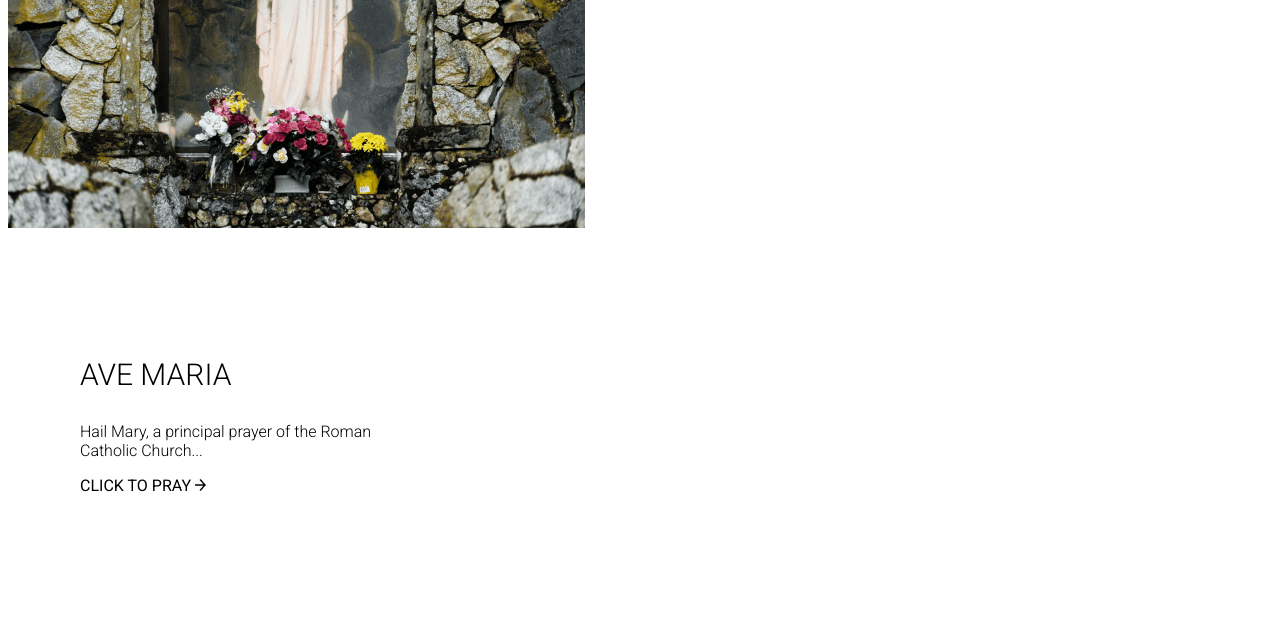
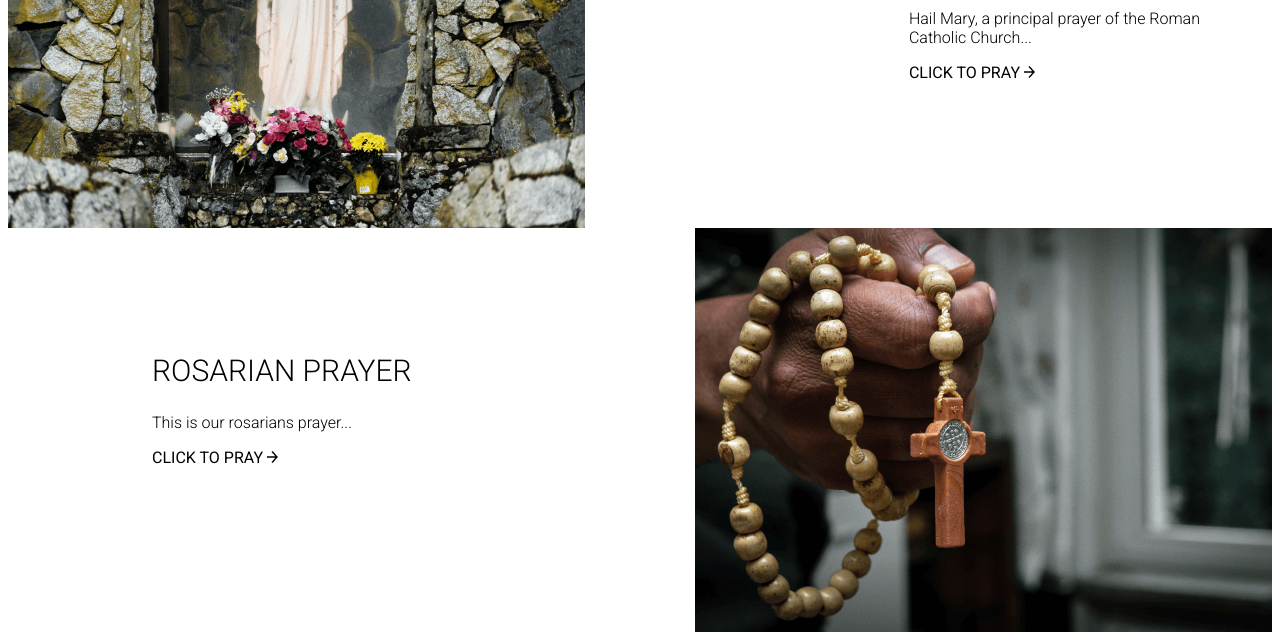
Before and after one commit to TanyaGrb/Religious_Landing, a plain HTML site: page index.html in a window 1280 px wide. Shown: the part 644-1284 px from the top of the page. Drawn offline with Linux system fonts and the light colour scheme.

Commit message:
Three main pics done
Descripted through classes

```diff
--- a/index.css
+++ b/index.css
@@ -24,15 +24,8 @@ h2 {
     margin-top: 0px;
 }
 
-h3 {
-    font-size: 30px;
-    font-family: 'Roboto', sans-serif;
-    font-weight: 300;
+.hblack {
     color: black;
-    text-align: left;
-    padding-left: 72px;
-    padding-top: 125px;
-    margin-top: 0px;
 }
 
 p {
@@ -102,14 +95,22 @@ ul li {
     padding-top: 0px;
     padding-right: 72px;
     background: white ;
+    float: right;
     }
 
 #rectangle_txt_dark{
     margin: 0px;
     height: 404px;
     padding-left: 72px;
-    background: #292929 ;
     }
+
+.rec_txt_d{
+    background: #292929;
+}
+
+.rec_txt_w{
+    background-color: white;
+}
 
 #main_pic_r{
     max-width: 577px;
--- a/index.html
+++ b/index.html
@@ -30,7 +30,7 @@
                 alt="Photo of a wooden cross on a Psalm Book">
             </span>
             <span>
-                <div id="rectangle_txt_dark"> <h2> WELCOME ROSARIANS! </h2></span>
+                <div id="rectangle_txt_dark" class="rec_txt_d"> <h2> WELCOME ROSARIANS! </h2></span>
             <span><p>
                 We are warriors of the blessed virgin mary <br>
                 fight against satan. The holy rosary <br>
@@ -42,19 +42,34 @@
         </div>
 
         <div id="rectangle_main_white">
-             <img div id="main_pic_l"
+             <span><img div id="main_pic_l"
                 src="img/avemaria.png"
-                alt="Photo of Ave Maria statue">
+                alt="Photo of Ave Maria statue"></span>
 
             <span>
-                <div id="rectangle_txt_white"> <h3> AVE MARIA </h3>
-                <p class="pblack">
-                    Hail Mary, a principal prayer of the Roman <br>
-                    Catholic Church...
-                </p></span>
+                <div id="rectangle_txt_white">
+                    <h2 class="hblack"> AVE MARIA </h2>
+                        <p class="pblack">
+                            Hail Mary, a principal prayer of the Roman <br>
+                            Catholic Church...
+                        </p></span>
             <span><p> <a href="https://i.pinimg.com/736x/5d/36/a9/5d36a9add2cfee865352e537790773c8.jpg" class="ablack">
                 CLICK TO PRAY <img src="img/bl_arrow.png"> </a> </p> </span> </div>
         </div>
+
+        <div id="rectangle_main_white">
+            <span><img div id="main_pic_r"
+               src="img/cross.png"
+               alt="Photo of hands holding the cross"></span>
+            <span>
+               <div id="rectangle_txt_dark" class="rec_txt_w">
+                    <h2 class="hblack"> ROSARIAN PRAYER </h2>
+                    <p class="pblack">
+                        This is our rosarians prayer...
+                    </p></span>
+           <span><p> <a href="https://i.pinimg.com/736x/5d/36/a9/5d36a9add2cfee865352e537790773c8.jpg" class="ablack">
+               CLICK TO PRAY <img src="img/bl_arrow.png"> </a> </p> </span> </div>
+       </div>
     </main>
 </body>
 </html>
```
